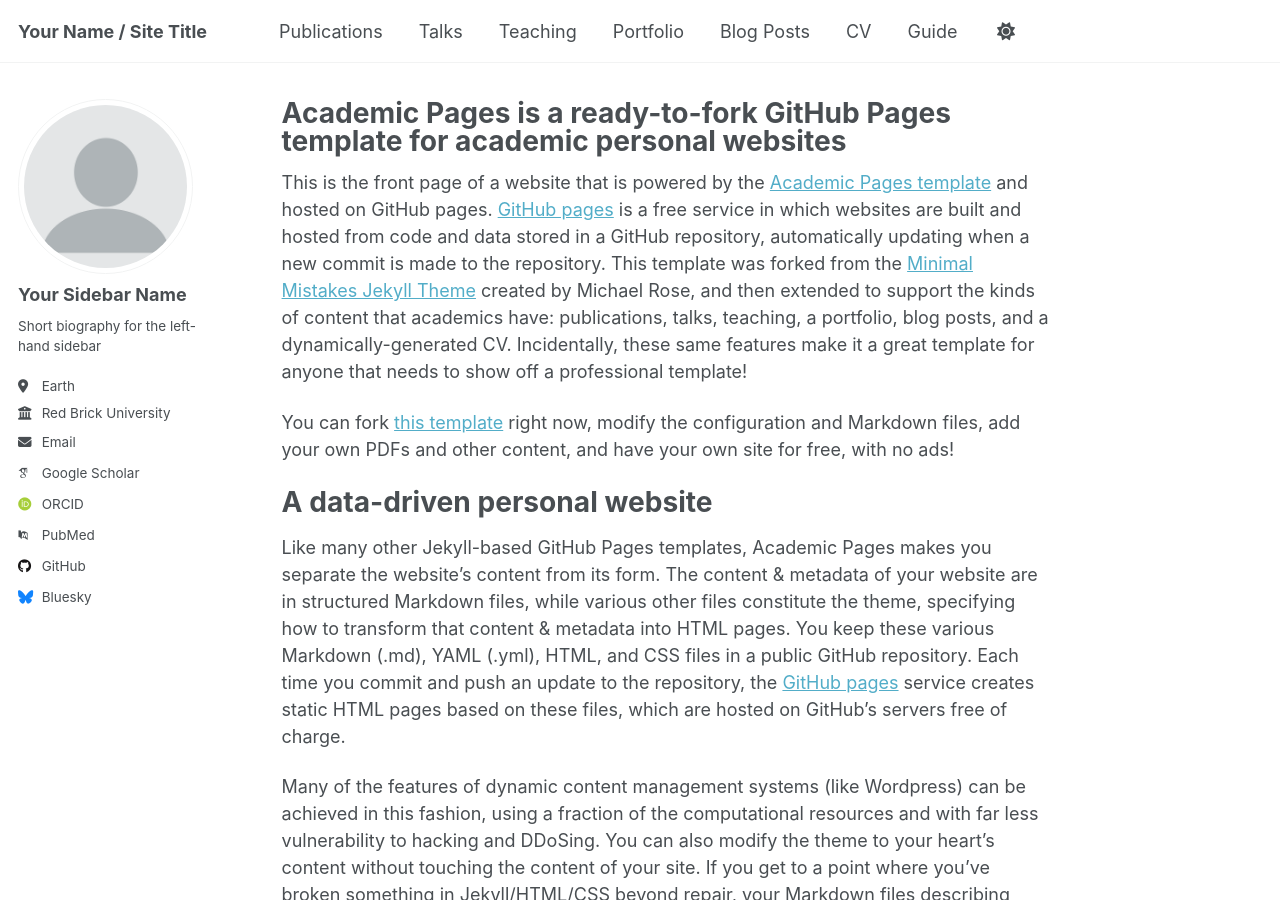
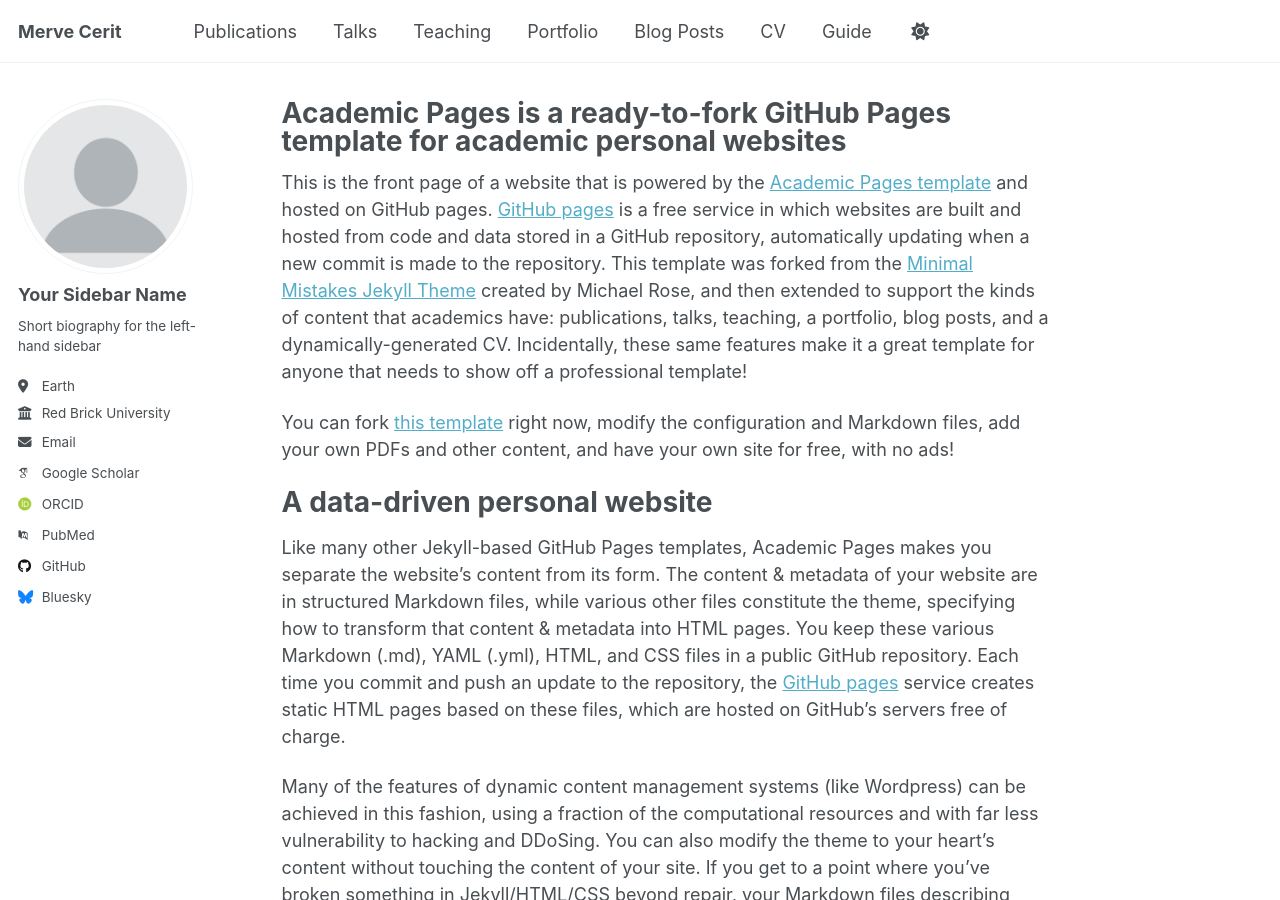
Before and after one commit to mmervecerit/mmervecerit.github.io, a Jekyll site: the page built from _pages/about.md, in a window 1280 px wide and 900 px high. Built offline with Jekyll 4.4.1, drawn with Linux system fonts in a browser that asks for light colours; some web fonts are replaced; a script that is not in the unit is left out.

Commit message:
Update site title and description in config

```diff
--- a/_config.yml
+++ b/_config.yml
@@ -9,11 +9,11 @@
 # Basic Site Settings
 locale                   : "en-US"
 site_theme               : "default" # Currently available options are "default", "air"
-title                    : "Your Name / Site Title"
+title                    : "Merve Cerit"
 title_separator          : "-"
 name                     : &name "Your Name"
-description              : &description "Your Name's academic portfolio"   # Update this with a general description of your site, this is the default if not overridden by a page
-url                      : https://academicpages.github.io # The base hostname & protocol for your site e.g. "https://[your GitHub username].github.io",
+description              : &description "Merve Cerit's work"   # Update this with a general description of your site, this is the default if not overridden by a page
+url                      : https://mmervecerit.github.io # The base hostname & protocol for your site e.g. "https://[your GitHub username].github.io",
                                                            # or if you already have some other page hosted on Github then use "https://[your GitHub username].github.io/[Your Repo Name]"
 baseurl                  : "" # the subpath of your site, e.g. "/blog"
 repository               : "academicpages/academicpages.github.io"
```
